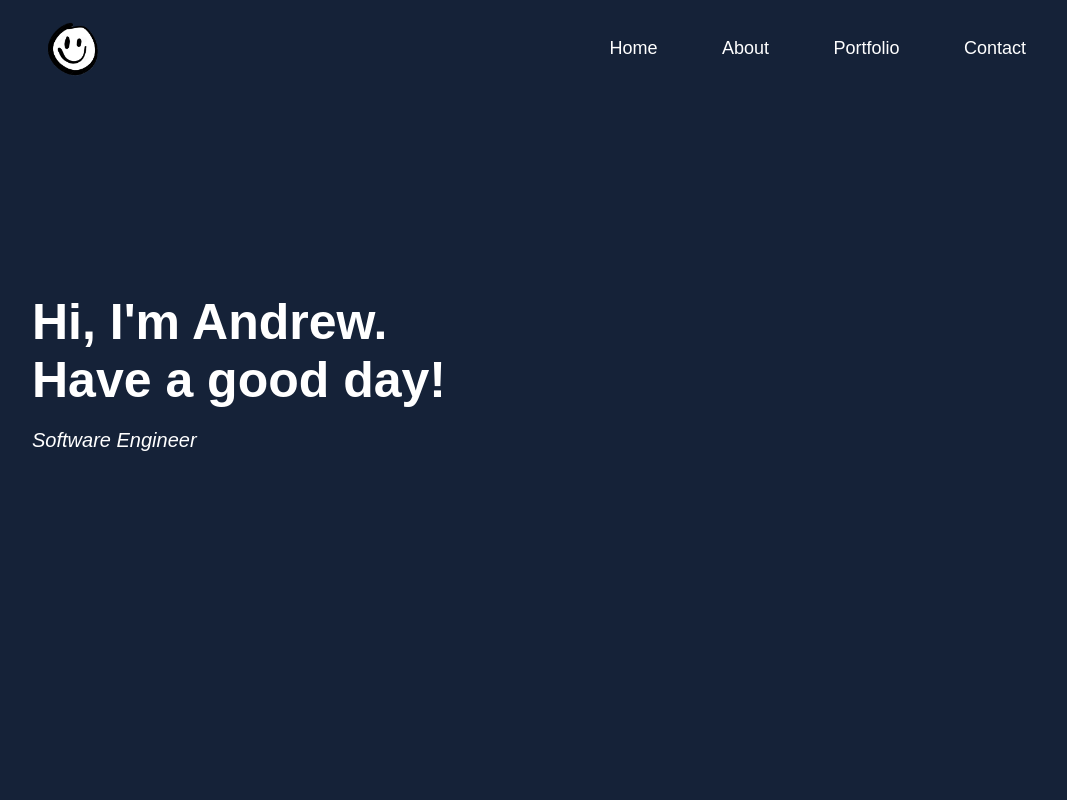
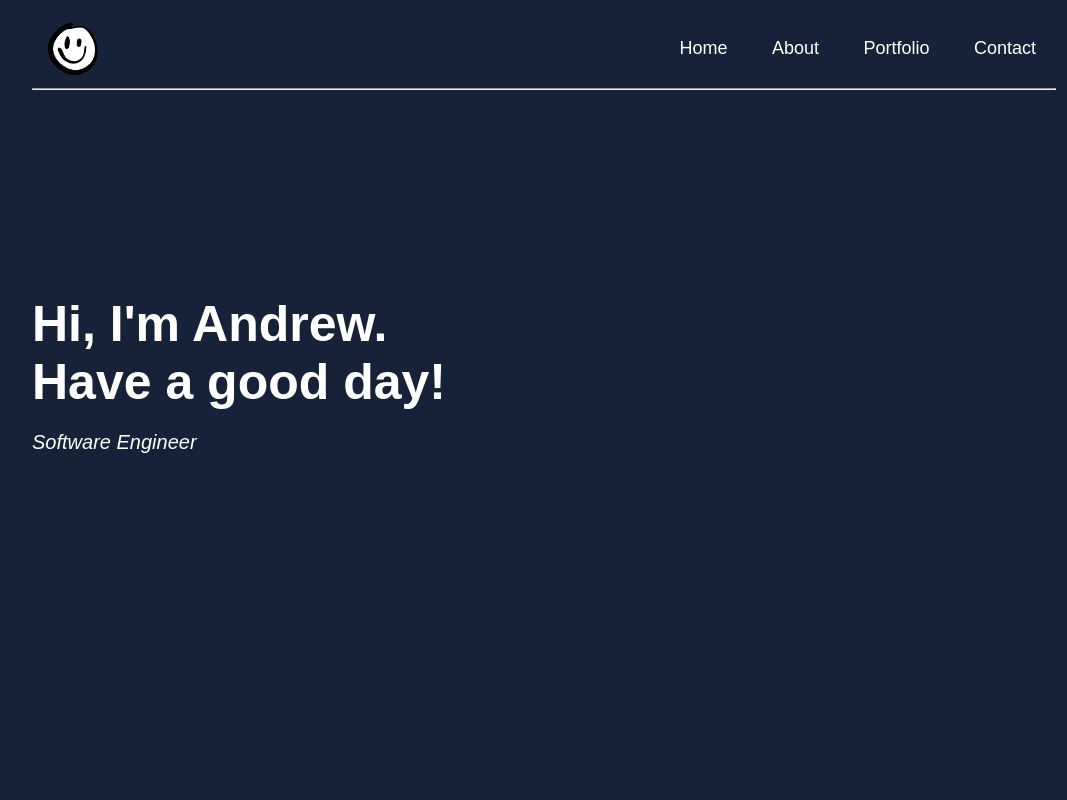
Before and after one commit to andjsales/PersonalWebsite, a website: page index.html in a window 1280 px wide. Shown: the top 800 px of the page, without its empty margins (96-1163 px from the left). Drawn offline with Linux system fonts and the light colour scheme.

Commit message:
add hr to nav

```diff
--- a/app.css
+++ b/app.css
@@ -35,7 +35,7 @@ nav {
 nav ul li {
 	display: inline-block;
 	list-style: none;
-	margin: 10px 30px;
+	margin: 5px 10px;
 }
 
 nav ul li a {
@@ -43,6 +43,7 @@ nav ul li a {
 	text-decoration: none;
 	font-size: 18px;
 	position: relative;
+	padding: 5px 10px 5px 10px;
 }
 
 nav ul li a::after {
--- a/index.html
+++ b/index.html
@@ -24,6 +24,7 @@
                     </ul>
                     <i class="fas fa-bars" onclick="openmenu()"></i>
                 </nav>
+                <hr>
                 <div class="header-text">
                     <h1>Hi, I'm Andrew. <br>Have a good day!</h1>
                     <p><i>Software Engineer</i></p>
```
